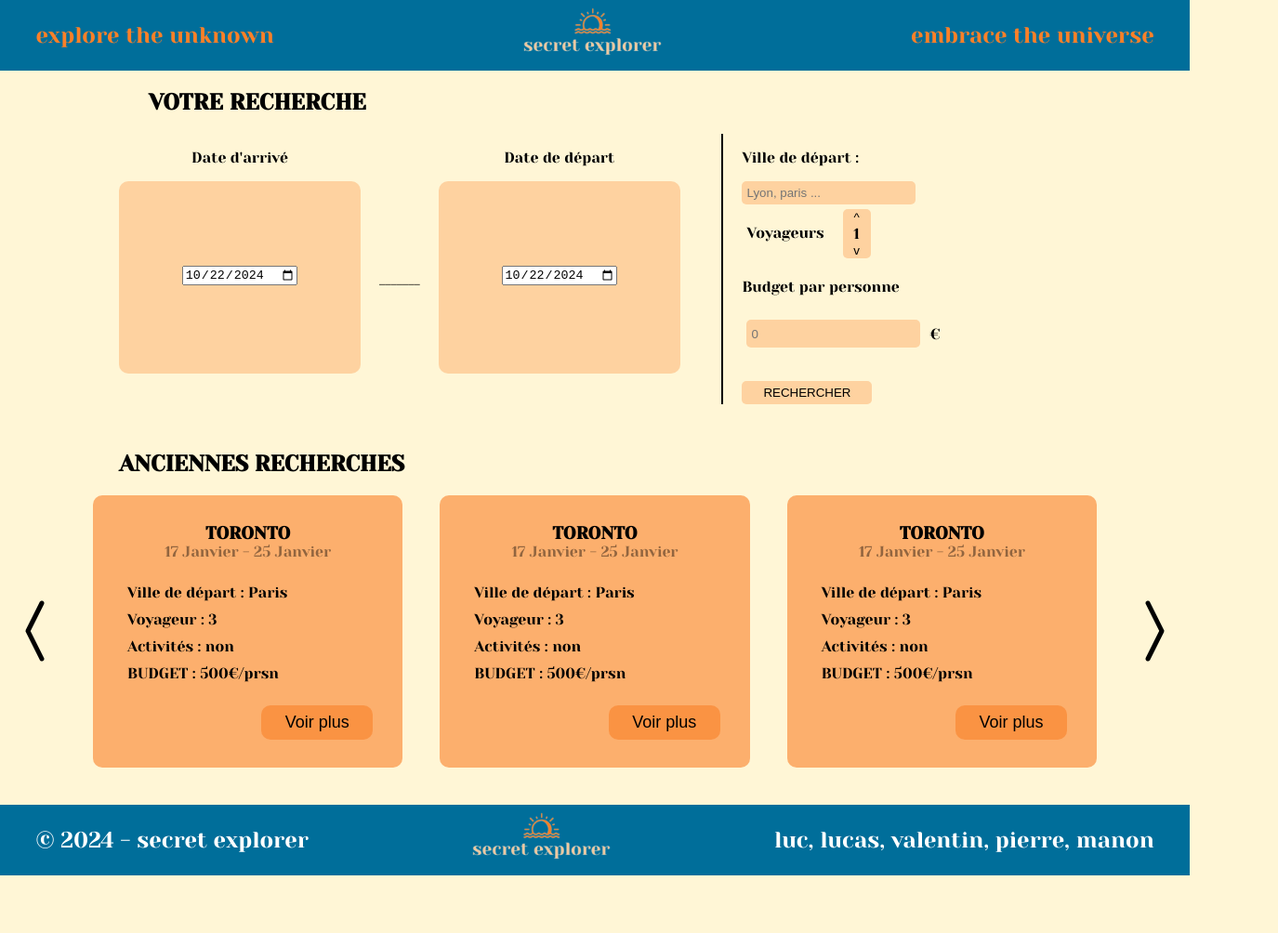
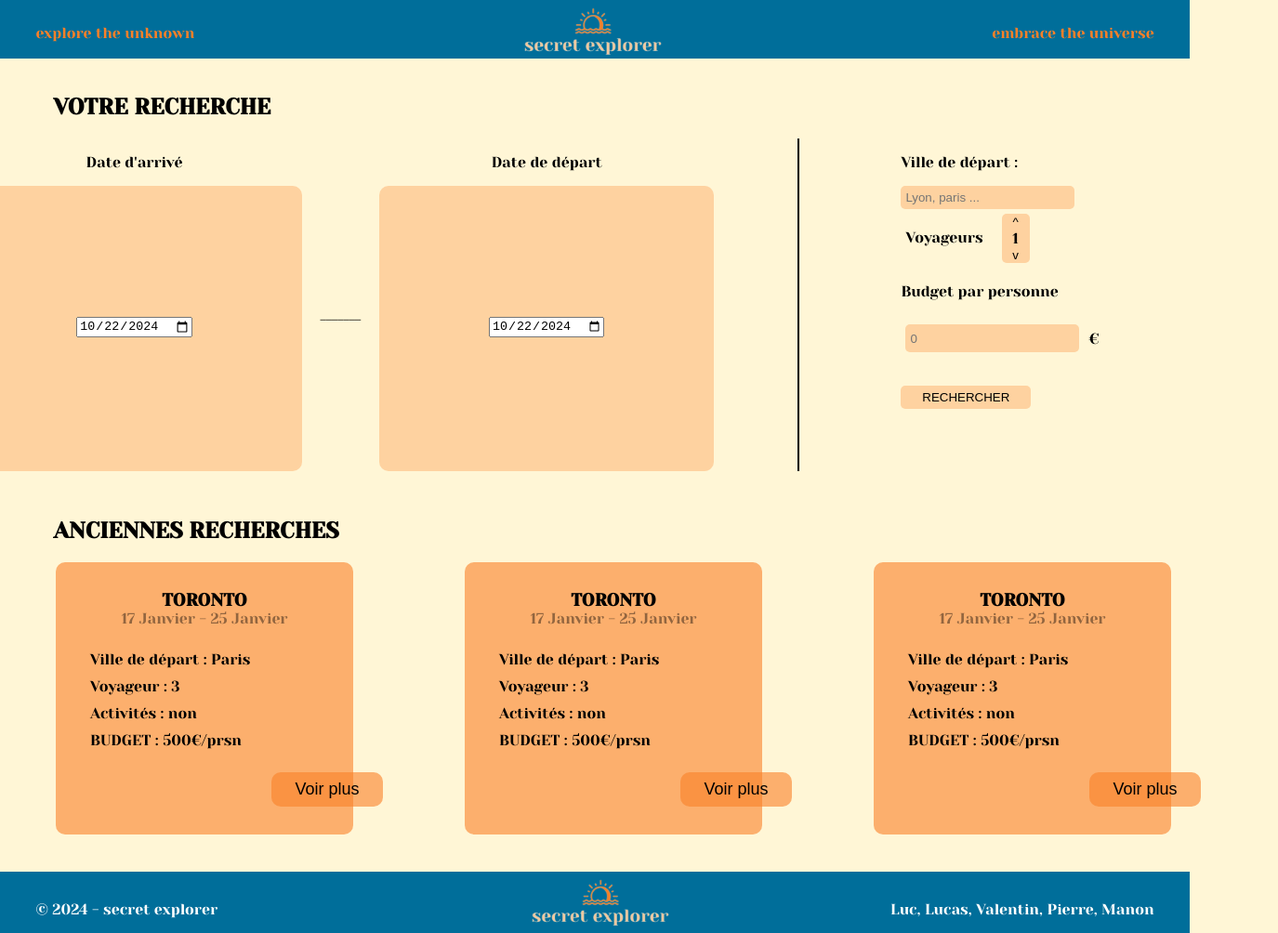
Before and after one commit to lucasrebl/secret-explorer, a plain HTML site: page index.html in a window 1280 px wide. Shown: the whole page at 93% size, 1375 px wide, since content can reach past the window. Before the commit the page ends 942 px from the top, so only its background shows below. Drawn offline with Linux system fonts and the light colour scheme.

Commit message:
fix design

```diff
--- a/css/footer.css
+++ b/css/footer.css
@@ -14,11 +14,13 @@ footer {
 footer p {
     color: white;
     font-family: 'Yeseva One' sans-serif;
-    font-size: 1.5em;
+    font-size: 16px;
+    padding-top: 15px;
 }
 
 footer .logo {
     margin-top: 0.4%;
     width: 15%;
     height: 15%;
+    margin-left: 100px;
 }
--- a/css/header.css
+++ b/css/header.css
@@ -16,7 +16,8 @@ header {
 header p {
     color: #FB8028;
     font-family: 'Yeseva One' sans-serif;
-    font-size: 1.5em;
+    font-size: 16px;
+    padding-top: 10px;
 }
 
 header .logo {
--- a/css/index.css
+++ b/css/index.css
@@ -5,7 +5,8 @@ body {
 }
 
 #RechercheTitre {
-    margin-left: 12.5%
+    margin-left: 4.5%;
+    margin-top: 3%;
 }
 
 .Recherche {
@@ -21,8 +22,12 @@ body {
     display: flex;
     flex-direction: row;
 
+}
+
+.barre {
     border-right: solid 2px ;
-    padding-right: 5%;
+    margin-left: 10%;
+    margin-right: 10%;
 }
 
 .test {
@@ -38,8 +43,8 @@ body {
     padding: 5px;
     padding-top:2px;
     border-radius: 10px;
-    min-width: 250px;
-    min-height: 200px;
+    min-width: 350px;
+    min-height: 300px;
     display: flex;
     justify-content: center;
 }
@@ -69,6 +74,7 @@ body {
     flex-direction: column;
     text-align: left;
     width: -webkit-fill-available;
+    /* margin-left: 165px; */
 }
 
 /* Pour le cadrer vers la gauche */
@@ -117,7 +123,7 @@ body {
 
 #HistoriqueTitre {
     margin-top: 50px;
-    margin-left: 10%;
+    margin-left: 4.5%;
 }
 
 .Historique {
@@ -135,7 +141,7 @@ body {
 }
 
 .blocHistorique {
-    width: 25%;
+    width: 20%;
     background-color: #FB802899;
     padding: 30px;
     padding-left: 2.5%;
@@ -143,8 +149,8 @@ body {
     border-radius: 10px;
     display: flex;
     flex-direction: column;
-    margin-right:20px;
-    margin-left:20px;
+    margin-right:60px;
+    margin-left:60px;
 }
 
 .blocHistorique p {
@@ -177,3 +183,7 @@ body {
     width: 120px;
     font-size: 18px;
 }
+
+.blocHistorique a {
+    margin-left: 200px;
+}
--- a/index.html
+++ b/index.html
@@ -39,6 +39,9 @@
                 </div>
             </div>
         </div>
+        <div class="barre">
+
+        </div>
         <div class="ParametreRecherche">
             <div>
                 <p>Ville de départ :</p>
@@ -55,7 +58,7 @@
             <div>
                 <P>Budget par personne</P>
                 <div class="Regroup">
-                    <input type="number" placeholder="0">
+                    <input type="number" placeholder="0" min="100">
                     <p>€</p>
                 </div>
             </div>
@@ -65,7 +68,6 @@
     <!-- PARTIE Historique -->
     <H2 id="HistoriqueTitre">ANCIENNES RECHERCHES</H2>
     <div class="Historique">
-        <img src="images/ChevronCompactLeft.png">
         <div class="blocHistorique">
             <div class="blocHistoriqueTitre">
                 <H3>TORONTO</H3>
@@ -76,7 +78,7 @@
             <p>Activités : non</p>
             <p>BUDGET : 500€/prsn</p>
 
-            <button>Voir plus</button>
+            <a href="/html/result.html"><button>Voir plus</button></a>
         </div>
         <div class="blocHistorique">
             <div class="blocHistoriqueTitre">
@@ -88,7 +90,7 @@
             <p>Activités : non</p>
             <p>BUDGET : 500€/prsn</p>
 
-            <button>Voir plus</button>
+            <a href="/html/result.html"><button>Voir plus</button></a>
         </div>
         <div class="blocHistorique">
             <div class="blocHistoriqueTitre">
@@ -100,16 +102,15 @@
             <p>Activités : non</p>
             <p>BUDGET : 500€/prsn</p>
 
-            <button>Voir plus</button>
+            <a href="/html/result.html"><button>Voir plus</button></a>
         </div>
-        <img src="images/ChevronCompactRight.png">
     </div>
 </body>
 
 <footer>
     <p>© 2024 - secret explorer</p>
     <img src="../images/logo_rogne.png" class="logo">
-    <p>luc, lucas, valentin, pierre, manon</p>
+    <p>Luc, Lucas, Valentin, Pierre, Manon</p>
 </footer>
 
 <script src="/js/index.js"></script>
```
Also changed, not shown: html/result.html (+1 -1 lines).
